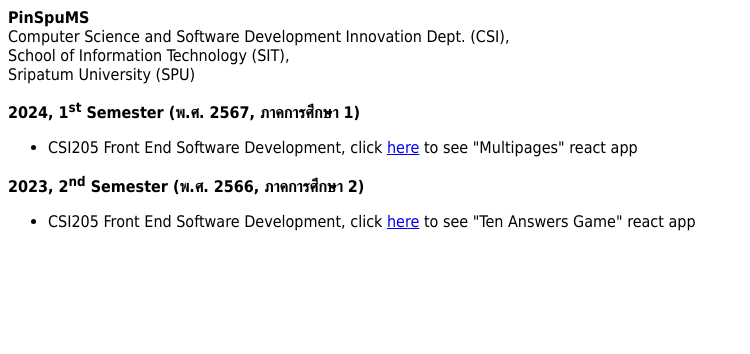
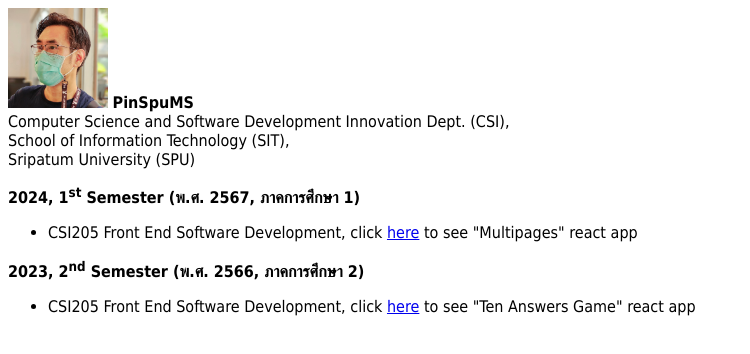
Before and after one commit to PinSpuMS/PinSpuMS.github.io, a plain HTML site: page index.html in a window 1280 px wide. Shown: the whole page, without its empty margins (0-750 px from the left). Drawn offline with Linux system fonts and the light colour scheme.

Commit message:
Update index.html

```diff
--- a/index.html
+++ b/index.html
@@ -1,12 +1,14 @@
 <html>
   <head>
     <title>PinSpuMS</title>
+    <link rel="icon" type="image/png" href="./images/iotic-color.png" />
     <style>
       body {font-family: Tahoma, Verdana, Segoe, sans-serif;}
     </style>
   </head>
   <body>
     <p>
+      <img src='./images/pin.jpg' width='100px'>
       <b>PinSpuMS</b><br>
       Computer Science and Software Development Innovation Dept. (CSI),<br>
       School of Information Technology (SIT),<br>
```
